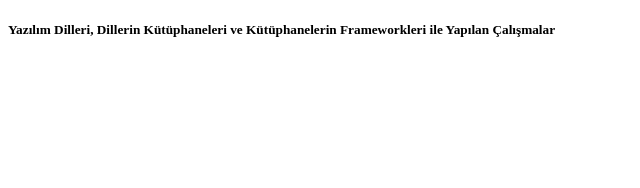
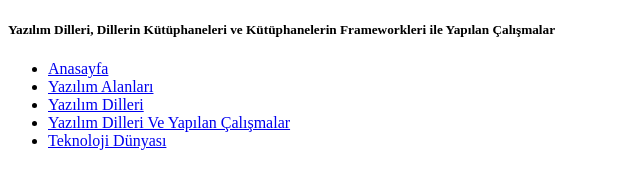
Before and after one commit to dursunkokturk/Font-End-School-HTML-Project-News-Site, a plain HTML site: page works.html in a window 1280 px wide. Shown: the whole page, without its empty margins (0-640 px from the left). Drawn offline with Linux system fonts and the light colour scheme.

Commit message:
works.html dosyasina menuler eklendi

```diff
--- a/works.html
+++ b/works.html
@@ -12,7 +12,15 @@
   <h5>Yazılım Dilleri, Dillerin Kütüphaneleri ve Kütüphanelerin Frameworkleri ile Yapılan Çalışmalar</h5>
   <article>
     <header>
-
+      <nav>
+          <ul>
+            <li><a href="index.html">Anasayfa</a></li>
+            <li><a href="software-areas.html">Yazılım Alanları</a></li>
+            <li><a href="software-languages.html">Yazılım Dilleri</a></li>
+            <li><a href="works.html">Yazılım Dilleri Ve Yapılan Çalışmalar</a></li>
+            <li><a href="./technology-news/technology-world.html">Teknoloji Dünyası</a></li>
+          </ul>
+        </nav>
     </header>
   </article>
 
```
